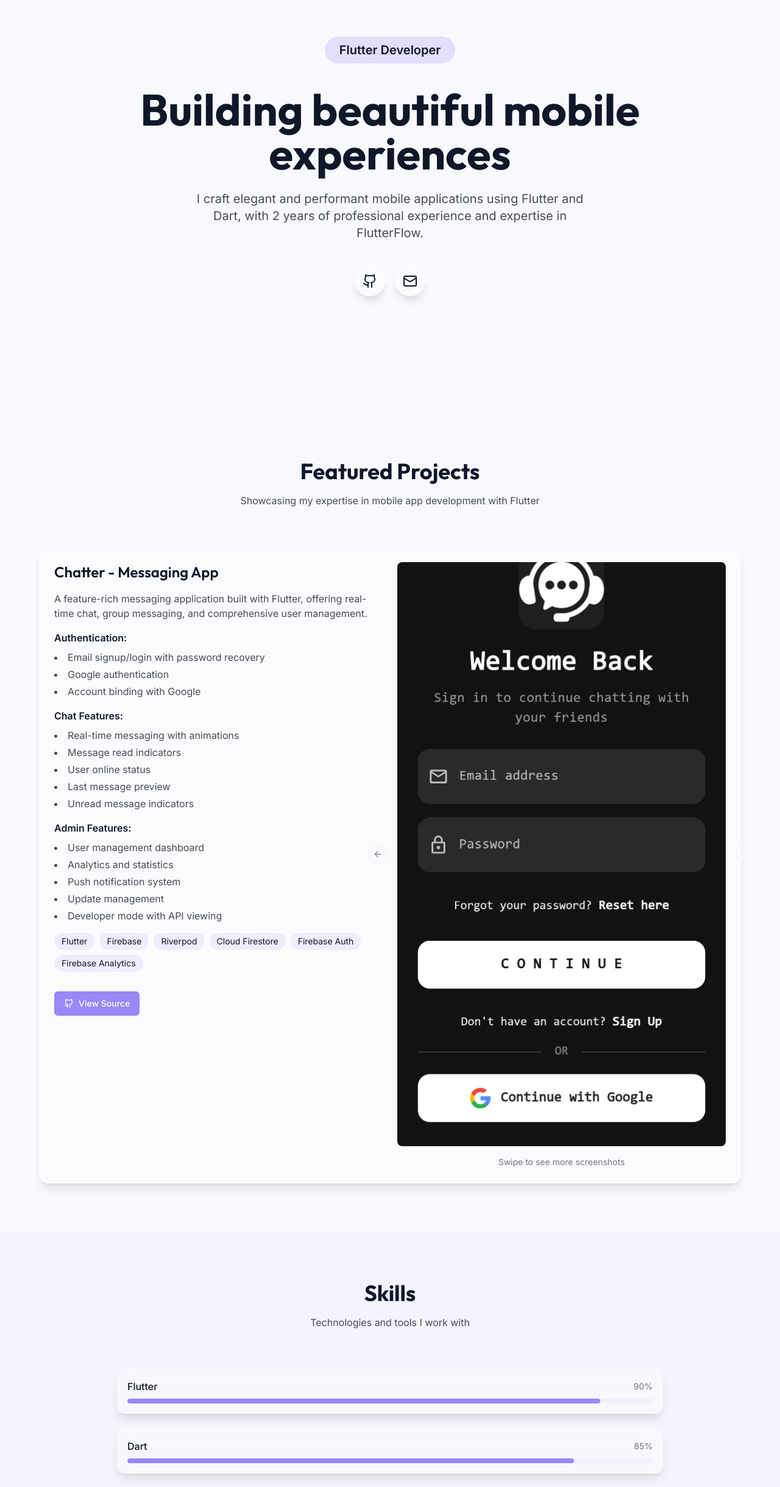
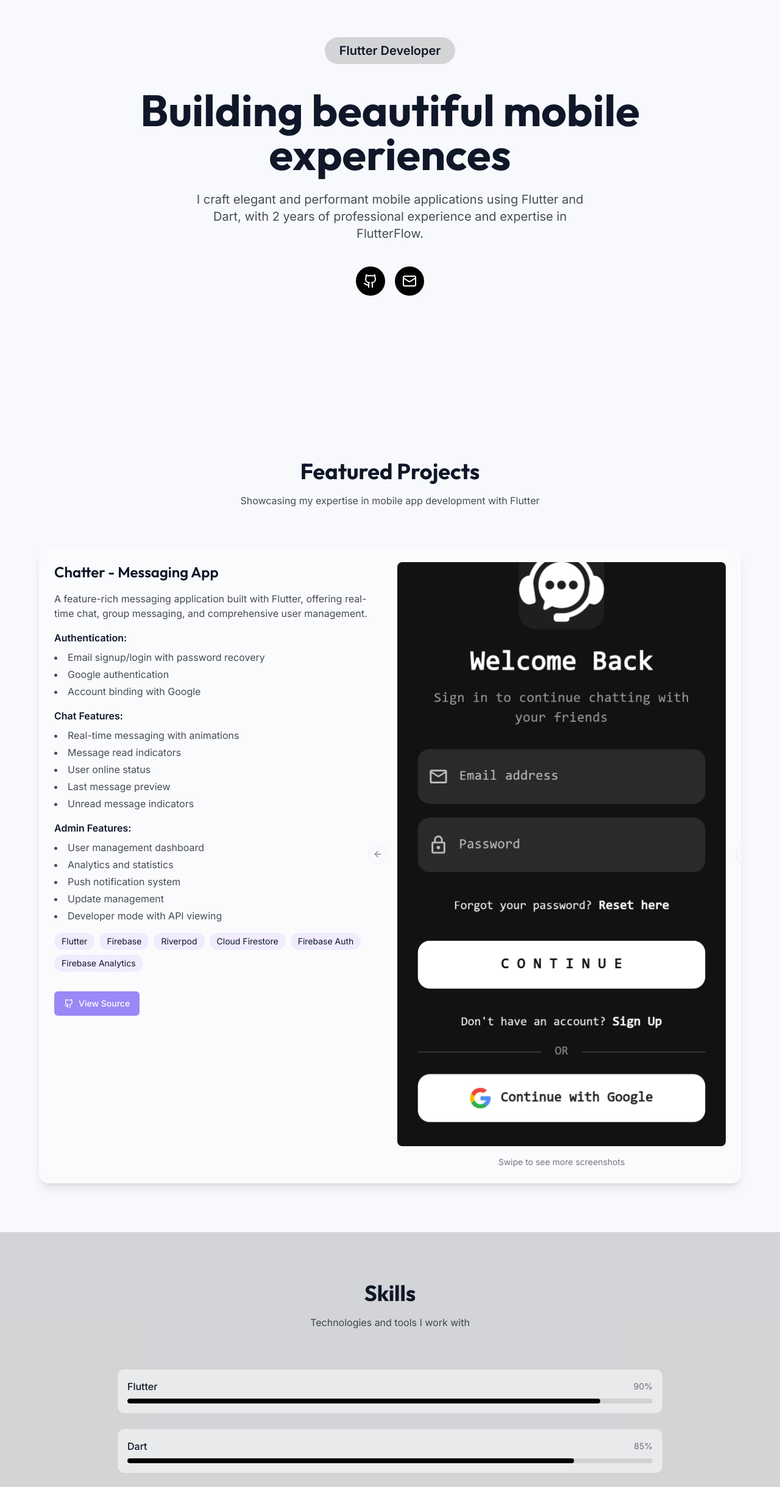
Before and after one commit to muzzammil763/muzamil.github.io, a React (Vite) app: page / in a window 1280 px wide. Shown: the part 127-2566 px from the top of the page at 61% size. Built offline with nearby package versions, Linux system fonts and the light colour scheme.

Commit message:
design fixes

```diff
--- a/src/components/Hero.tsx
+++ b/src/components/Hero.tsx
@@ -5,7 +5,7 @@ export const Hero = () => {
     <section className="min-h-screen flex items-center justify-center px-4 py-20">
       <div className="max-w-4xl mx-auto text-center">
         <div className="space-y-6 animate-fade-up">
-          <div className="inline-block px-6 py-2 rounded-full bg-accent text-lg md:text-xl font-semibold mb-4">
+          <div className="inline-block px-6 py-2 rounded-full bg-black/15 text-lg md:text-xl font-semibold mb-4 hover:bg-black hover:text-white transition-colors">
             Flutter Developer
           </div>
           <h1 className="text-5xl md:text-7xl font-display font-bold leading-tight">
@@ -20,13 +20,13 @@ export const Hero = () => {
               href="https://github.com/muzzammil763"
               target="_blank"
               rel="noopener noreferrer"
-              className="p-3 rounded-full hover-card glass-card"
+              className="p-3 rounded-full bg-black text-white hover:bg-black/90 transition-colors"
             >
               <Github className="w-6 h-6" />
             </a>
             <a
               href="mailto:deadbase763@gmail.com"
-              className="p-3 rounded-full hover-card glass-card"
+              className="p-3 rounded-full bg-black text-white hover:bg-black/90 transition-colors"
             >
               <Mail className="w-6 h-6" />
             </a>
--- a/src/components/Skills.tsx
+++ b/src/components/Skills.tsx
@@ -11,7 +11,7 @@ const skills = [
 
 export const Skills = () => {
   return (
-    <section className="py-20 px-4 bg-accent/20">
+    <section className="py-20 px-4 bg-black/15">
       <div className="max-w-4xl mx-auto">
         <div className="text-center mb-16">
           <h2 className="text-4xl font-display font-bold mb-4">Skills</h2>
@@ -27,19 +27,19 @@ export const Skills = () => {
               whileInView={{ opacity: 1, x: 0 }}
               transition={{ duration: 0.5, delay: index * 0.1 }}
               viewport={{ once: true }}
-              className="glass-card rounded-xl p-4"
+              className="border border-black/10 bg-white/50 backdrop-blur-sm rounded-xl p-4 hover:border-black/20 transition-colors"
             >
               <div className="flex justify-between items-center mb-2">
                 <span className="font-medium">{skill.name}</span>
                 <span className="text-sm text-secondary/60">{skill.level}%</span>
               </div>
-              <div className="h-2 bg-accent/30 rounded-full overflow-hidden">
+              <div className="h-2 bg-black/10 rounded-full overflow-hidden">
                 <motion.div
                   initial={{ width: 0 }}
                   whileInView={{ width: `${skill.level}%` }}
                   transition={{ duration: 1, ease: "easeOut" }}
                   viewport={{ once: true }}
-                  className="h-full bg-primary rounded-full"
+                  className="h-full bg-black rounded-full"
                 />
               </div>
             </motion.div>
```
Also changed, not shown: 1 other file (tests, documents, lock files or other folders).
